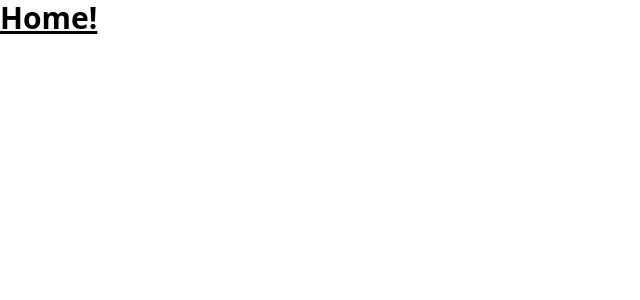
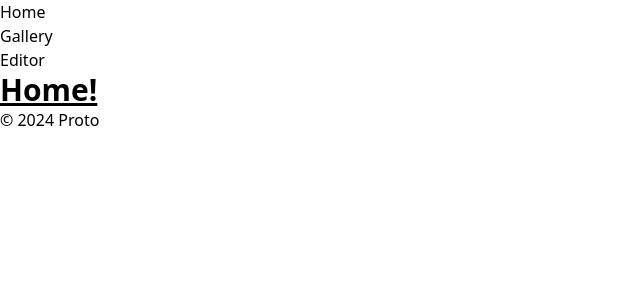
Before and after one commit to Vorkus/prototype, a React (Vite) app: page /#/ in a window 1280 px wide. Shown: the top 300 px of the page, without its empty margins (0-640 px from the left). Built offline with nearby package versions, Linux system fonts and the light colour scheme.

Commit message:
Indentation

```diff
--- a/src/pages/Home/Home.jsx
+++ b/src/pages/Home/Home.jsx
@@ -1,7 +1,16 @@
+import Header from "../../components/Header/Header.jsx";
+import Footer from "../../components/Footer/Footer.jsx";
+
 function Home() {
-    return (
+  return (
+    <>
+      <Header />
+      <main>
         <h1 className="text-3xl font-bold underline">Home!</h1>
-    )
+      </main>
+      <Footer />
+    </>
+  );
 }
 
 export default Home;
```
